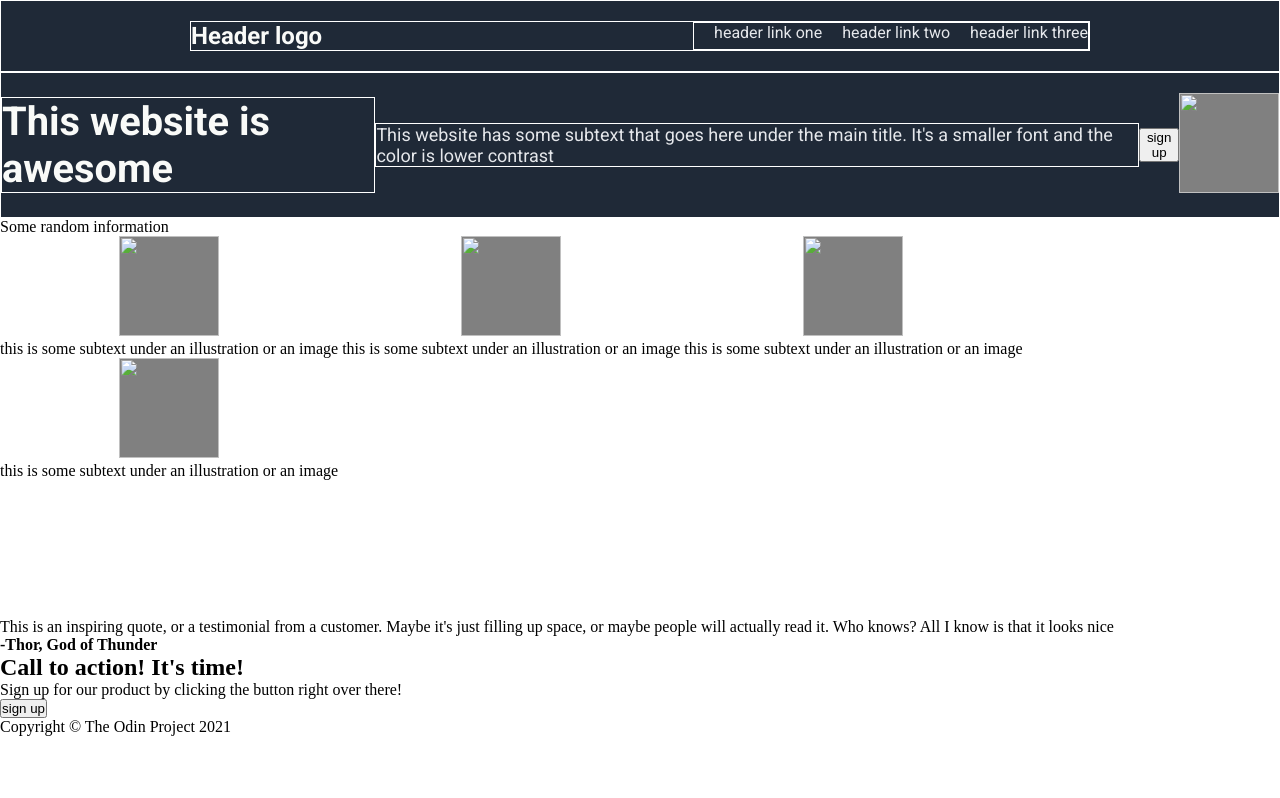
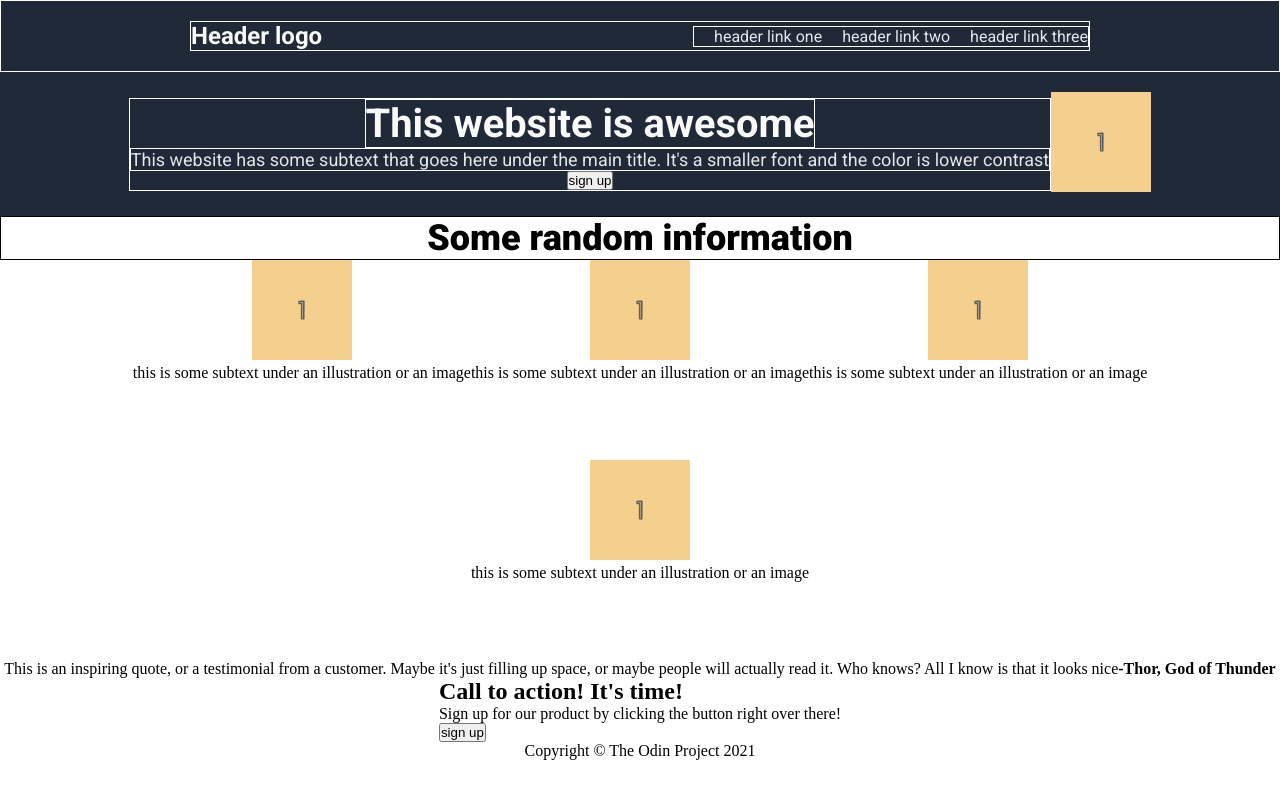
Before and after one commit to Jedsventurours/landingpage, a plain HTML site: page index.html in a window 1280 px wide. Drawn offline with Linux system fonts and the light colour scheme; files whose address does not match are found by name.

Commit message:
centered all the div elements

```diff
--- a/index.html
+++ b/index.html
@@ -21,33 +21,36 @@
         </div>
     </div>
     <div class="text-button">
+        <div class="left-container">
             <div class="awesome-website"><h5>This website is awesome</h5></div>
             <div class="some-text">This website has some subtext that goes here under the main title. It's a smaller font and the color is lower contrast</div>
             <button type="button">sign up</button>
+        </div>
         <div class="placeholder-image">
-            <img src="images/one.svg"/>
+            <img src="/home/odinstudent/landingpage/assets/one.svg"/>
         </div>
     </div>
 
+    <div class="randinfo">Some random information</div>
     <div class="srandinfo-container">
-        <div class="randinfo">Some random information</div>
+        <div class="images-container">
             <figure class="item">
-            <img src="images/one.svg"/>
+                <img src="/home/odinstudent/landingpage/assets/one.svg"/>
                 <figcaption class="caption">this is some subtext under an illustration or an image</figcaption>
             </figure>
             <figure class="item">
-            <img src="images/one.svg"/>
+                <img src="/home/odinstudent/landingpage/assets/one.svg"/>
                 <figcaption class="caption">this is some subtext under an illustration or an image</figcaption>
             </figure>
             <figure class="item">
-            <img src="images/one.svg"/>
+                <img src="/home/odinstudent/landingpage/assets/one.svg"/>
                 <figcaption class="caption">this is some subtext under an illustration or an image</figcaption>
             </figure>
             <figure class="item">
-            <img src="images/one.svg"/>
+                <img src="/home/odinstudent/landingpage/assets/one.svg"/>
                 <figcaption class="caption">this is some subtext under an illustration or an image</figcaption>
             </figure>
-
+    </div>
     </div>
     <div class="inspiring-quote-backgroud">
         <div class="inspiring-quote-container">
--- a/styles.css
+++ b/styles.css
@@ -15,6 +15,8 @@
     display: flex;
     justify-content:space-between;
     border: 1px solid #fff;
+    align-items: center;
+
   }
   .links{
     border: 1px solid #fff;
@@ -43,14 +45,29 @@
       color: #F9FAF8;
     font-weight: bold;
   }
+
 .text-button{
   display: flex;
-    justify-content: space-between;
+  justify-content: center;
+  align-items: center;
+  background-color: #1F2937;
+  padding: 20px 0;
+  flex-wrap: wrap;
+}
+  .text-button-container{
+    display: flex;
+    justify-content: center;
     align-items: center;
     border: 1px solid #fff;
-    background-color: #1F2937;
-    padding: 20px 0;
   }
+  .left-container{
+    display: flex;
+    justify-content: center;
+    border: 1px solid #fff;
+    align-items: center;
+    flex-direction: column;
+}
+
 .awesome-website{
     font-family: "Roboto", sans-serif;
     font-optical-sizing: auto;
@@ -81,16 +98,61 @@ figure.item{
 }
 img{
   width: 100px;
-  height: 100px;
+  height: auto;
   background-color: grey;
 }
 .caption{
   display: block;
 }
+.randinfo{
+  font-family: "Roboto", sans-serif;
+  font-optical-sizing: auto;
+  font-size: 36px;
+  font-style: normal;
+  font-variation-settings:
+    "wdth" 100;
+  font-weight: 900 ;
+  border: 1px solid #050000;
+}
 .srandinfo-container{
   height: 400px;
+  justify-content: center;
+  display: flex;
 }
 .placehoder-image{
   width: 200px;
   height: 50px;
 }
+.randinfo{
+  display: flex;
+  justify-content:center;
+}
+.images-container{
+  display: flex;
+  justify-content: center;
+  flex-wrap: wrap;
+}
+.inspiring-quote-background{
+  display: flex;
+  justify-content: center;
+}
+.inspiring-quote-container{
+  display: flex;
+  justify-content: center;
+}
+.some-rounded-corners{
+  display: flex;
+  justify-content: center;
+}
+.some-rounded-containers{
+  display: flex;
+  justify-content: center;
+}
+.copyright{
+  display: flex;
+  justify-content: center;
+}
+.copyright-container{
+  display: flex;
+  justify-content:center;
+}
```
Also changed, not shown: assets/awesome-logo.svg (renamed from awesome-logo.svg), assets/one.svg (renamed from one.svg). Lines whose indentation alone changed are shown as unchanged.
